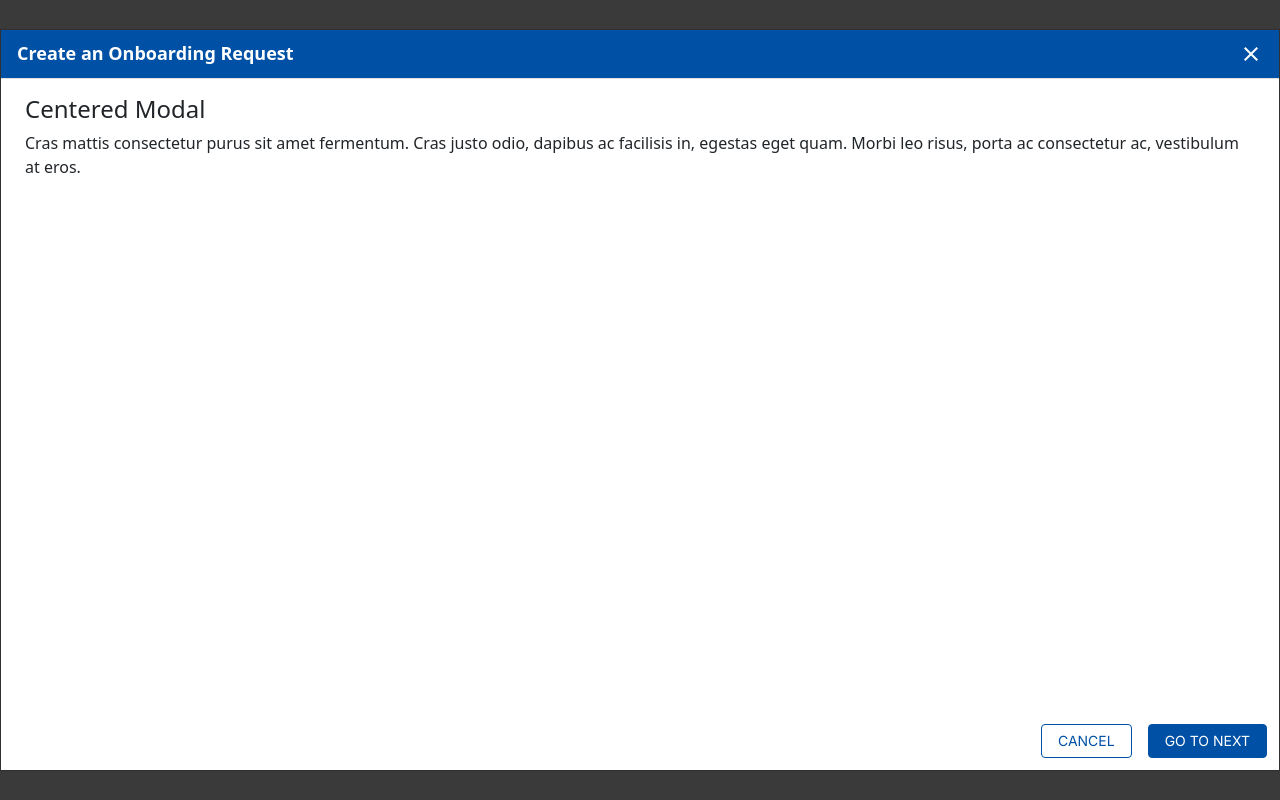
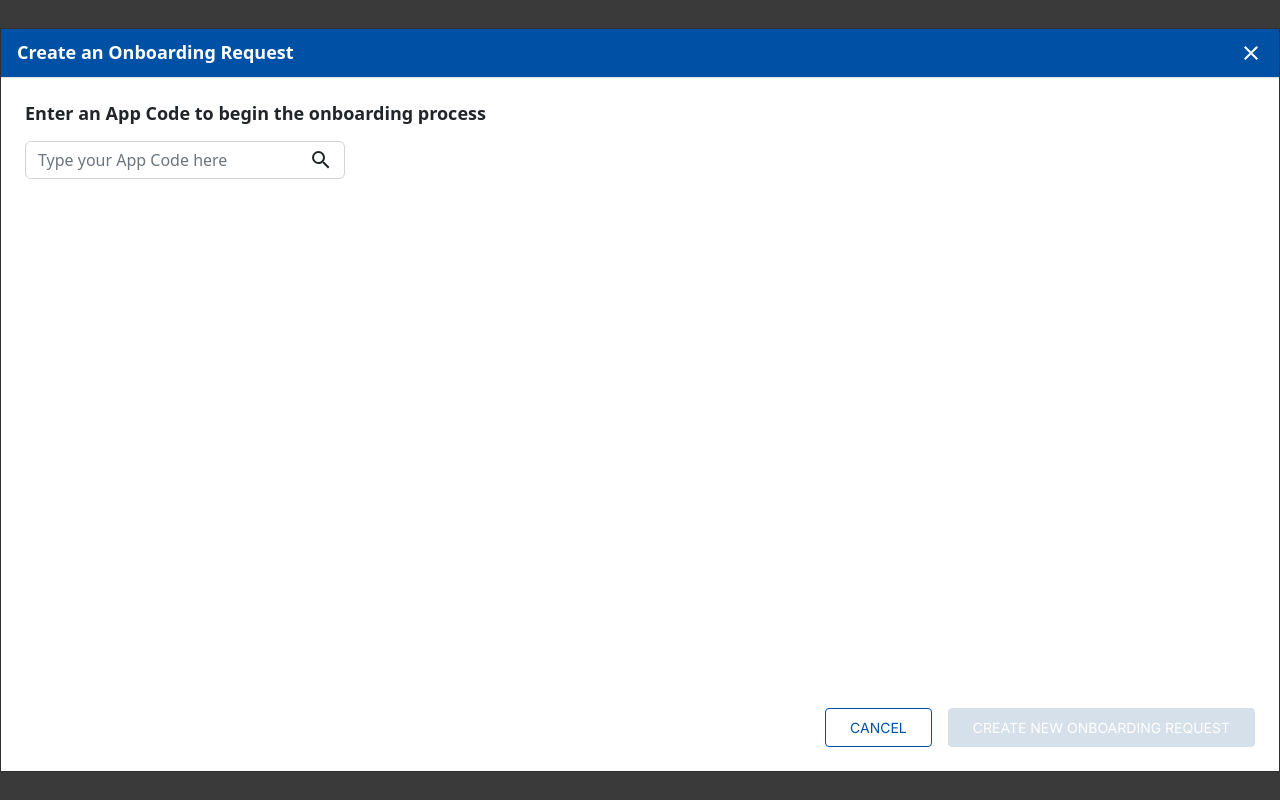
Before and after one commit to alamin24nava/local-bdo, a React (Create React App) app: page / in a window 1280 px wide. Both pictures are taken after a click on the button "CREATE AN ONBOARDING REQUEST". Built offline with nearby package versions, Linux system fonts and the light colour scheme.

Commit message:
Create an Onboarding Request

```diff
--- a/public/index.html
+++ b/public/index.html
@@ -10,6 +10,7 @@
       content="Web site created using create-react-app"
     />
     <link rel="apple-touch-icon" href="%PUBLIC_URL%/logo192.png" />
+    <link href="https://fonts.googleapis.com/css2?family=Inter:wght@400;500;600;700&family=Roboto:wght@400;500;700&display=swap" rel="stylesheet">
     <!--
       manifest.json provides metadata used when your web app is installed on a
       user's mobile device or desktop. See https://developers.google.com/web/fundamentals/web-app-manifest/
--- /dev/null
+++ b/src/Model/DataModel.js
@@ -0,0 +1,3 @@
+export default function DataModel(appCode, requestId, useCaseSummary, services, requstedBy, submittedOn, status) {
+  return {appCode, requestId, useCaseSummary, services, requstedBy, submittedOn, status}
+}
--- a/src/assets/css/style.css
+++ b/src/assets/css/style.css
@@ -10,14 +10,18 @@
     background: var(--bs-primary) !important;
 }
 /* Button design style here... */
-.btn{
-    padding: 8px 16px;
+.btn {
+    padding: 8px 24px;
     font-size: 14px;
-    line-height: 1.2;
+    line-height: 1.5;
     font-family: 'Inter', sans-serif;
     margin: 0;
     border-radius: 4px;
     text-transform: uppercase;
+}
+.btn:disabled{
+    background: #BFD1DF;
+    border-color: #BFD1DF;
 }
 .btn-primary{
     background: var(--bs-primary);
@@ -51,7 +55,13 @@
 }
 .modal-body {
     min-height: calc(100vh - 167px);
-    padding: 16px 24px 0 24px;
+    padding: 24px;
+}
+.modal-body-inner {
+    min-height: calc(100vh - 155px);
+    display: flex;
+    flex-direction: column;
+    justify-content: space-between;
 }
 .modal{
     background: rgba(0, 0, 0, 0.54);
@@ -67,11 +77,27 @@
     font-size: 18px;
     line-height: 1.3;
     color: #FFFFFF;
+    margin: 0;
 }
 
 
 
-
+/* Table style here.. */
+.table-th{
+    font-family: 'Inter', sans-serif;
+    font-style: normal;
+    font-weight: 600;
+    font-size: 14px;
+    line-height: 18px;
+    color: #000;
+}
+.table-td{
+    font-size: 14px;
+    line-height: 1.3;
+    color:#101828;
+    font-family: 'Inter' , sans-serif;
+    font-style: normal;
+}
 
 
 
@@ -82,3 +108,8 @@
     align-items: center;
     justify-content: center;
 }
+
+/* Type app code style here... */
+.type-app-code-wrap{
+    max-width: 320px;
+}
--- /dev/null
+++ b/src/components/DataTable.js
@@ -0,0 +1,38 @@
+import React from 'react'
+import DataModel from '../Model/DataModel'
+import SingleData from './appCode/SingleData'
+
+const dataList = [
+    DataModel('XD98', '13252','Project name, initiative summar...', 'Service 1, Service 2', 'Tailor Smith', 'July 27, 2022', 'Non-PROD Qualification'),
+    DataModel('XD96', '13252','Project name, initiative summar...', 'Service 1, Service 2', 'Tailor Smith', 'July 27, 2022', 'Draft'),
+    DataModel('XD92', '13252','Project name, initiative summar...', 'Service 1, Service 2', 'Tailor Smith', 'July 27, 2022', 'PROD Readiness'),
+    DataModel('XD99', '13252','Project name, initiative summar...', 'Service 1, Service 2', 'Tailor Smith', 'July 27, 2022', 'Non-PROD Qualification')
+]
+export default function DataTable() {
+    return (
+        <div>
+            <h4 className='title-lg text-dark'>Requests (3)</h4>
+            <table className="table">
+                <thead>
+                    <tr>
+                        <th className='table-th' scope="col">App Code</th>
+                        <th className='table-th' scope="col">Request ID</th>
+                        <th className='table-th' scope="col">Use Case Summary</th>
+                        <th className='table-th' scope="col">Services</th>
+                        <th className='table-th' scope="col">Requsted By</th>
+                        <th className='table-th' scope="col">Submitted On</th>
+                        <th className='table-th' scope="col">Status</th>
+                    </tr>
+                </thead>
+                <tbody>
+                    {
+                        dataList.map((data)=>(
+                            <SingleData key={data.appCode} data = {data} />
+                        ))
+                    }
+
+                </tbody>
+            </table>
+        </div>
+    )
+}
--- a/src/components/MainModal.js
+++ b/src/components/MainModal.js
@@ -2,30 +2,28 @@ import React from 'react';
 import Button from 'react-bootstrap/Button';
 import Modal from 'react-bootstrap/Modal';
 import { MdClear } from "react-icons/md";
+import SearchAppCode from './appCode/SearchAppCode';
 export default function MainModal(props) {
     const [modalShow, setModalShow] = React.useState(false);
+    const handleClose = () =>{
+        setModalShow(false)
+    }
+    const handleOpen = () =>{
+        setModalShow(true)
+    }
   return (
     <div>
         <div className='create-board'>
-            <Button variant="primary" onClick={() => setModalShow(true)}>Create an Onboarding Request</Button>
+            <Button variant="primary" onClick={handleOpen}>Create an Onboarding Request</Button>
         </div>
         <Modal show={modalShow} size="lg" centered>
             <Modal.Header className='bg-primary'>
                 <Modal.Title className='title-lg'>Create an Onboarding Request</Modal.Title>
-                <MdClear className='icon-lg text-white cursor-pointer'  onClick={() => setModalShow(false)} />
+                <MdClear className='icon-lg text-white cursor-pointer'  onClick={handleClose} />
             </Modal.Header>
             <Modal.Body>
-                <h4>Centered Modal</h4>
-                <p>
-                Cras mattis consectetur purus sit amet fermentum. Cras justo odio,
-                dapibus ac facilisis in, egestas eget quam. Morbi leo risus, porta ac
-                consectetur ac, vestibulum at eros.
-                </p>
+                <SearchAppCode handleClose={handleClose} />
             </Modal.Body>
-            <Modal.Footer className='gap-3 border-top-0'>
-                <Button className='btn-outline-primary' onClick={() => setModalShow(false)}>Cancel</Button>
-                <Button className=''>Go to next</Button>
-            </Modal.Footer>
         </Modal>
     </div>
   );
--- /dev/null
+++ b/src/components/appCode/ModalFooter.js
@@ -0,0 +1,13 @@
+import React from 'react'
+
+export default function ModalFooter(props) {
+    const cancel = props.cancel
+    const next = props.next
+    const disabled = props.disabled
+  return (
+    <footer className='modal-footer gap-3 border-top-0 px-0 pb-0'>
+        <button className='btn btn-outline-primary' >{cancel}</button>
+        <button disabled={disabled} className='btn btn-primary'>{next}</button>
+    </footer>
+  )
+}
--- /dev/null
+++ b/src/components/appCode/SearchAppCode.js
@@ -0,0 +1,59 @@
+import React, { useEffect, useState } from 'react'
+import { MdSearch } from "react-icons/md";
+
+import DataTable from '../DataTable'
+import ModalFooter from './ModalFooter';
+
+export default function SearchAppCode(props) {
+    const handleClose = props.handleClose
+    const [appCode, setAppCode] = useState('')
+    const [open, setOpen] = useState(false)
+    const [error, setError] = useState(false)
+    const [disabled, setDisabled] = useState(true)
+    const handleChange = (e) =>{
+        const value = e.target.value
+        const feildName = e.target.name
+        if(feildName === 'appCode'){
+            setAppCode(value)
+            if(appCode.length == 3 ){
+                setOpen(true)
+                setError(false)
+                setDisabled(false)
+            }else{
+                setOpen(false)
+                setError(true)
+                setDisabled(true)
+            }
+        }
+    }
+
+    const handleClick = () =>{
+        console.log(123)
+    }
+
+  return (
+    <div className='modal-body-inner'>
+        <div className=''>
+            <h4 className='title-lg text-dark pb-3'>Enter an App Code to begin the onboarding process</h4>
+            <form  className='mb-4 d-flex align-items-start gap-3'>
+                <div className="type-app-code-wrap position-relative w-100">
+                    <input onChange={handleChange} name='appCode' type="text" className="form-control" placeholder="Type your App Code here" />
+                    <MdSearch onClick={handleClick} className='icon-lg position-absolute top-50 end-0 cursor-pointer translate-middle' />
+                </div>
+                {
+                    error && <div className='text-danger w-25'>The App Code you provided is invalid. App Code must have 2 characters and 2 numbers. </div>
+                }
+            </form>
+            {
+                open &&
+                <DataTable/>
+            }
+        </div>
+        {/* <ModalFooter disabled={disabled} cancel='cancel' next = 'CREATE NEW ONBOARDING REQUEST' /> */}
+        <footer className='modal-footer gap-3 border-top-0 px-0 pb-0'>
+            <button className='btn btn-outline-primary' onClick={handleClose}>cancel</button>
+            <button disabled={disabled} className='btn btn-primary'>CREATE NEW ONBOARDING REQUEST</button>
+    </footer>
+    </div>
+  )
+}
--- /dev/null
+++ b/src/components/appCode/SingleData.js
@@ -0,0 +1,19 @@
+import React from 'react'
+
+export default function SingleData(props) {
+    const {appCode, requestId, useCaseSummary, services, requstedBy, submittedOn, status} = props.data
+    console.log(status)
+  return (
+    <tr>
+        <td className='table-td'>{appCode}</td>
+        <td className='table-td'>{requestId}</td>
+        <td className='table-td'>{useCaseSummary}</td>
+        <td className='table-td'>{services}</td>
+        <td className='table-td'>{requstedBy}</td>
+        <td className='table-td'>{submittedOn}</td>
+        <td className='table-td lh-1'>
+          <div className={status === 'Non-PROD Qualification' ? 'badge bg-primary': status === 'Draft' ? 'badge bg-info':status === 'PROD Readiness' ? 'badge bg-danger':'' }>{status}</div>
+          </td>
+    </tr>
+  )
+}
```
